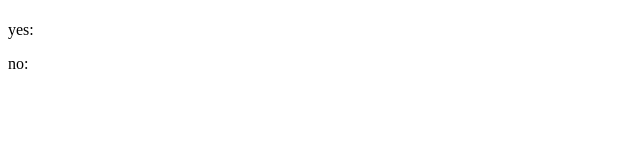
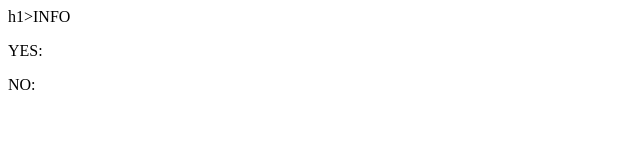
Before and after one commit to nmhoangg2000/web22-homework, a website: page views/info.html in a window 1280 px wide. Shown: the whole page, without its empty margins (0-640 px from the left). Drawn offline with nearby package versions, Linux system fonts and the light colour scheme; files whose address does not match are found by name.

Commit message:
Update info.html

```diff
--- a/views/info.html
+++ b/views/info.html
@@ -8,9 +8,9 @@
     <script src="https://code.jquery.com/jquery-3.4.1.min.js" integrity="sha256-CSXorXvZcTkaix6Yvo6HppcZGetbYMGWSFlBw8HfCJo=" crossorigin="anonymous"></script>
 </head>
 <body>
-    <h1></h1>
-    <p>yes: <span id="yes"></span></p>
-    <p>no: <span id="no"></span></p>
+    h1>INFO</h1>
+    <p>YES: <span id="yes"></span></p>
+    <p>NO: <span id="no"></span></p>
     <script>
         const questionId = window.location.href.replace('http://localhost:6969/question/', '');
         $.ajax({
```
